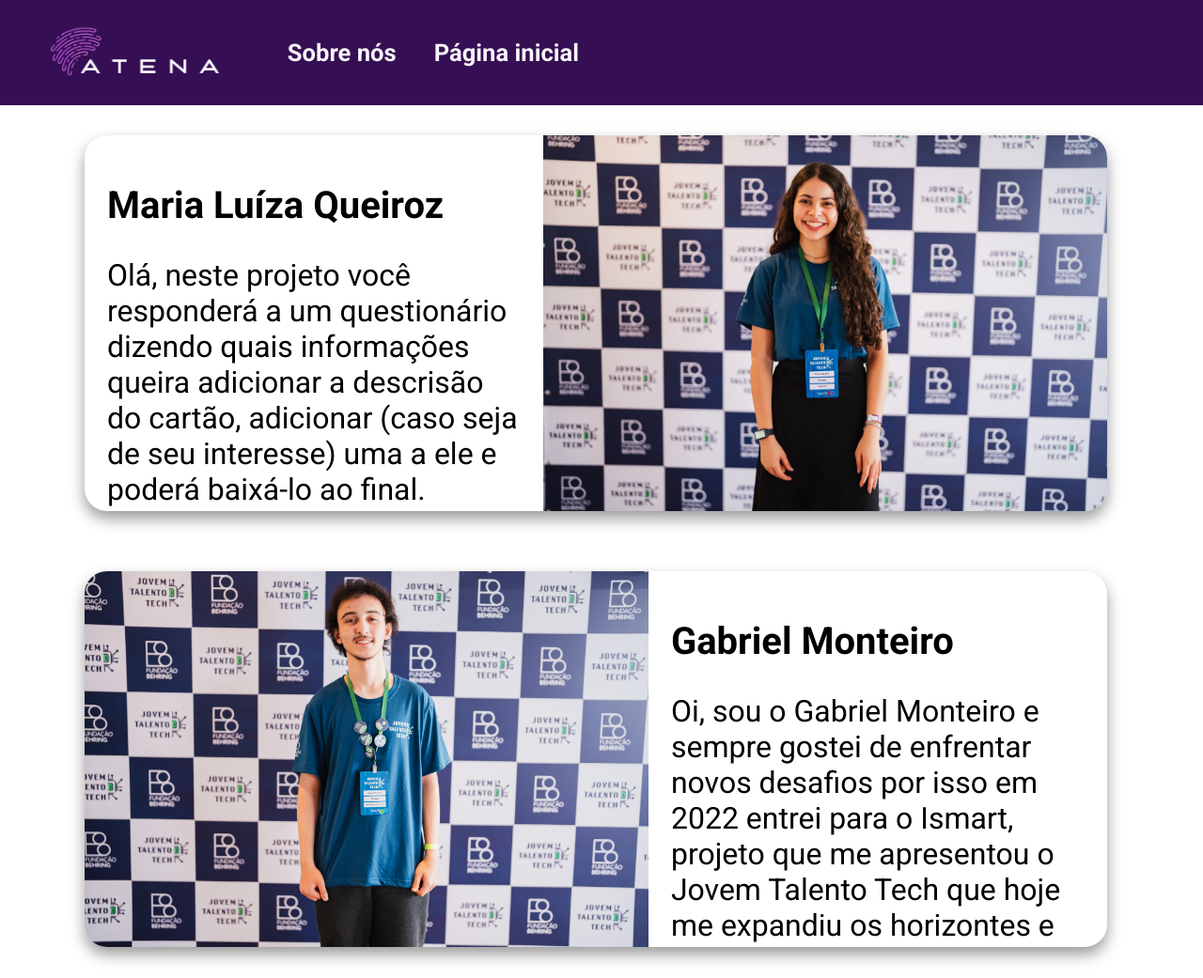
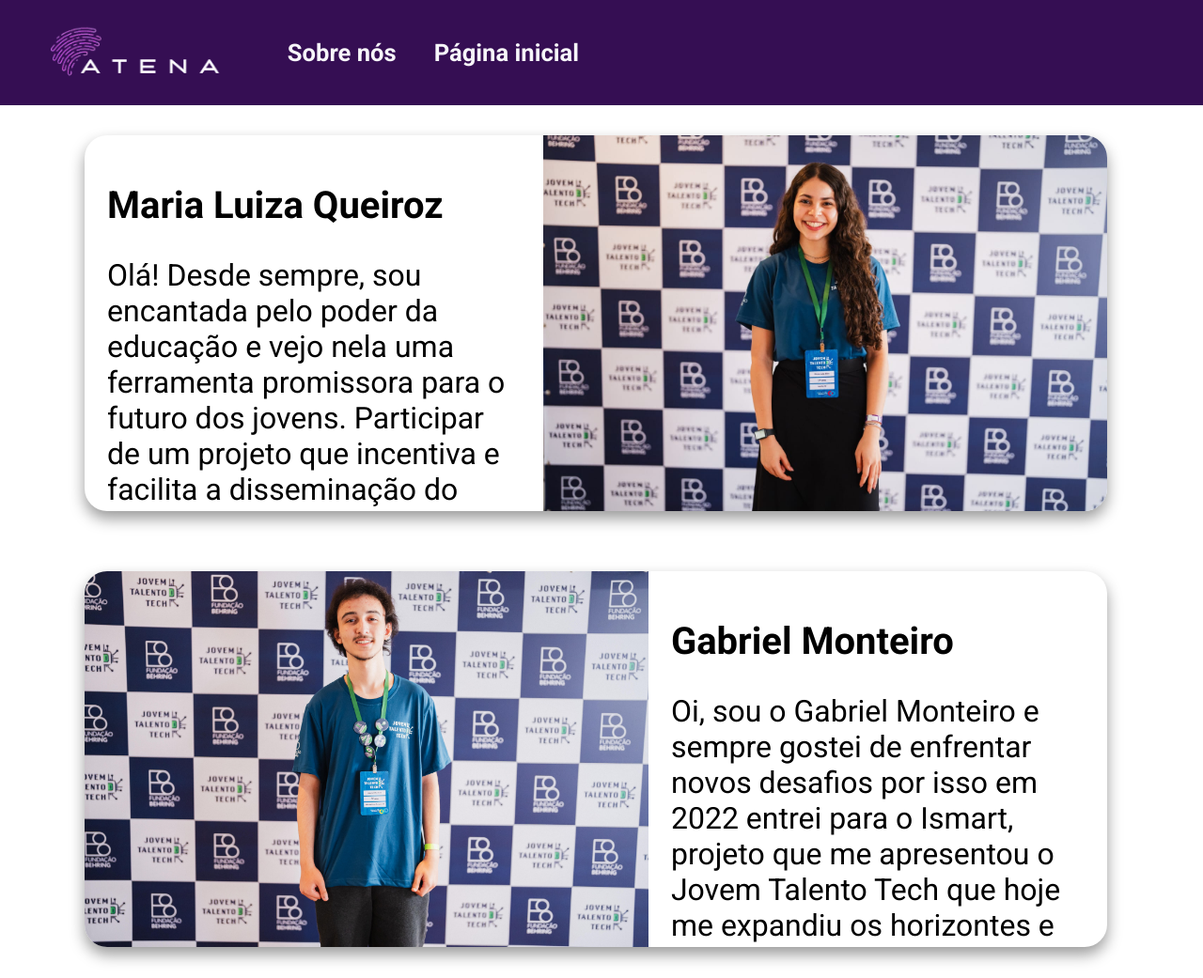
Before and after one commit to GabrielM0nteir0/Atena-JTT-2024-, a Flask app: page /about in a window 1280 px wide. Shown: the top 1041 px of the page at 94% size. Run offline with Flask 3, Linux system fonts and the light colour scheme.

Commit message:
Update no "Sobre nós" da Malu Queiroz

```diff
--- a/templates/pages/sobre-nos.html
+++ b/templates/pages/sobre-nos.html
@@ -22,9 +22,9 @@
 
     <div class="card">
         <div class="card-content" class="Font-Large">
-            <h1>Maria Luíza Queiroz</h1>
-            <p class="Font-Large">Olá, neste projeto você responderá a um questionário dizendo quais informações queira adicionar a descrisão do cartão, adicionar (caso seja de seu interesse) uma a ele
-             e poderá baixá-lo ao final.
+            <h1>Maria Luiza Queiroz</h1>
+            <p class="Font-Large">Olá! Desde sempre, sou encantada pelo poder da educação e vejo nela uma ferramenta promissora para o futuro dos jovens.
+            Participar de um projeto que incentiva e facilita a disseminação do conhecimento de maneira mais eficiente é, para mim, uma honra e uma realização!
             </p>
 
             <a href="https://github.com/GabrielM0nteir0" class="autor">
```
